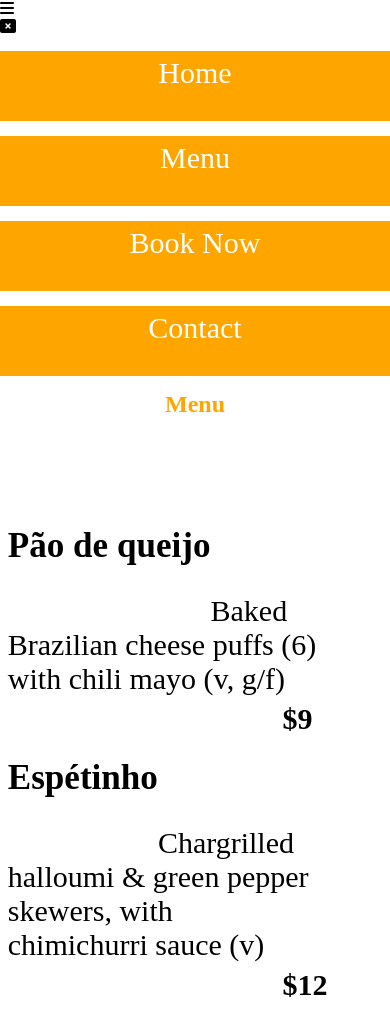
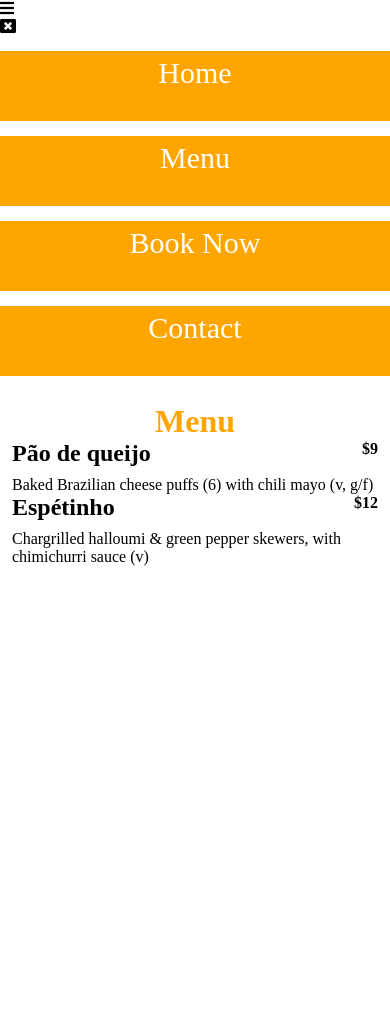
Before and after one commit to peabnuts123/formative-1.2, a plain HTML site: page Formative 1.2/index.html in a window 390 px wide. After the commit the page ends 844 px from the top, so only its background shows below. Drawn offline with Linux system fonts and the light colour scheme.

Commit message:
Style menu items, clear out heading styles, add fontawesome reference, add mobile responsive meta tags, remove duplicate title tag

```diff
--- a/Formative 1.2/index.html
+++ b/Formative 1.2/index.html
@@ -1,13 +1,19 @@
 <!DOCTYPE html>
 <html>
+
 <head>
   <meta charset="UTF-8">
-    <title>title</title>
+  <meta name="viewport" content="width=device-width, initial-scale=1.0">
+  <meta http-equiv="X-UA-Compatible" content="ie=edge">
+
   <link rel="stylesheet" href="css/style.css" type="text/css">
+
   <script src="https://kit.fontawesome.com/a076d05399.js"></script>
+  <link rel="stylesheet" href="https://use.fontawesome.com/releases/v5.7.0/css/all.css" integrity="sha384-lZN37f5QGtY3VHgisS14W3ExzMWZxybE1SJSEsQp9S+oqd12jhcu+A56Ebc1zFSJ" crossorigin="anonymous">
 
-   <title class="title1">Bebemos</title>
+  <title>Bebemos</title>
 </head>
+
 <body>
   <i id="menu" class="fas fa-bars"></i>
 
@@ -20,30 +26,38 @@
       <li><a href="#">Contact</a></li>
     </ul>
   </nav>
-    <h2>Menu</h2>
-      <div class="menu_item">
-       <div class="menu_des">
-        <h3><b>Pão de queijo</b></h3>
+
+
+  <div class="menu">
+
+    <div>
+      <h1 class="menu__title">Menu</h1>
+    </div>
+
+    <div class="menu__item">
+      <div>
+        <h2 class="menu__item-title">Pão de queijo</h2>
+        <span class="menu__item-price">$9</span>
+      </div>
+
       <br><br>
-         <p>Baked Brazilian cheese puffs (6) with chili mayo (v, g/f)
-         </p>
+
+      <p>Baked Brazilian cheese puffs (6) with chili mayo (v, g/f)</p>
     </div>
-      <div class="menu_price">
-        <p><b>$9</b></p>
+
+    <div class="menu__item">
+      <div>
+        <h2 class="menu__item-title">Espétinho</h2>
+        <span class="menu__item-price">$12</span>
       </div>
-    </div>
-    <div class="menu_item">
-     <div class="menu_des">
-      <h3><b>Espétinho</b></h3>
+
       <br><br>
+
       <p>Chargrilled halloumi & green pepper skewers, with chimichurri sauce (v)
       </p>
     </div>
-    <div class="menu_price">
-      <p><b>$12</b></p>
-    </div>
   </div>
 
+</body>
 
-  </body>
 </html>
--- a/Formative 1.2/sass/_heading.scss
+++ b/Formative 1.2/sass/_heading.scss
@@ -1,16 +1,13 @@
-h1{
-  margin-bottom: 60px;
-  text-align: center;
-  float: left;
-}
-h2{
-  margin-bottom: 100px;
-  text-align: center;
-  color: $backColor;
-}
-h3{
-  margin-bottom: 30px;
-  color: black;
-  float: left;
-  text-align:left;
-}
+// h1{
+//   text-align: center;
+//   float: left;
+// }
+// h2{
+//   text-align: center;
+//   color: $backColor;
+// }
+// h3{
+//   color: black;
+//   float: left;
+//   text-align:left;
+// }
--- a/Formative 1.2/sass/_menuitems.scss
+++ b/Formative 1.2/sass/_menuitems.scss
@@ -1,14 +1,22 @@
-.menu_item{
-  width: 80%;
-  margin: 2%;
-  font-size: 30px;
-  color: black;
+.menu {
+  padding: 12px;
+}
+
+.menu__title {
+  text-align: center;
+  color: $backColor;
+}
+
+.menu__item {
+  clear: both;
+}
+
+.menu__item-title {
+  font-weight: bold;
   float: left;
 }
-.menu_price{
+
+.menu__item-price {
+  font-weight: bold;
   float: right;
-  width: 10%;
-  margin: 2%;
-  font-size: 30px;
-
 }
```
Also changed, not shown: Formative 1.2/css/style.css, 1 other file. Lines whose indentation alone changed are shown as unchanged.
